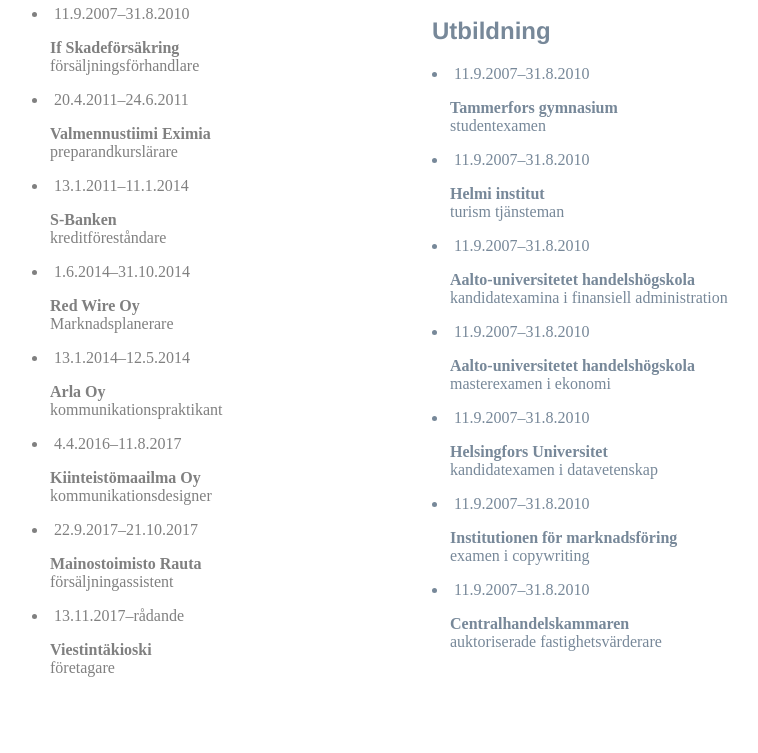
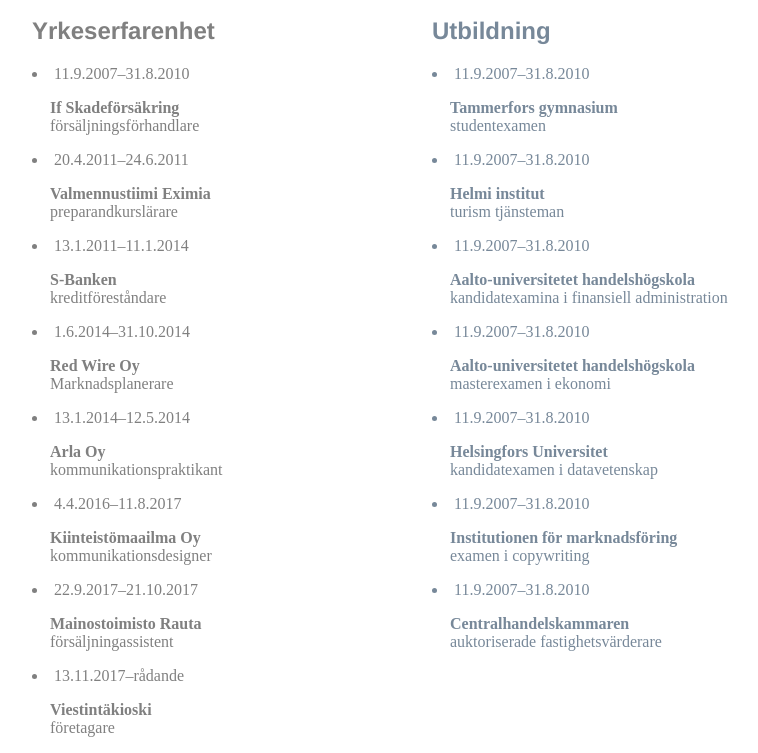
Before and after one commit to jaanan/cvsv, a plain HTML site: page index.html in a window 1280 px wide. Shown: the part 81-834 px from the top of the page, without its empty margins (68-826 px from the left). Before the commit the page ends 800 px from the top, so only its background shows below. Drawn offline with Linux system fonts and the light colour scheme.

Commit message:
top78yrke

```diff
--- a/styles.css
+++ b/styles.css
@@ -17,7 +17,7 @@ h2 {
     font-size: 16px;
     position: absolute;
     left: 100px;
-    top: 18px;
+    top: 78px;
     color: gray;
   }
 
```
